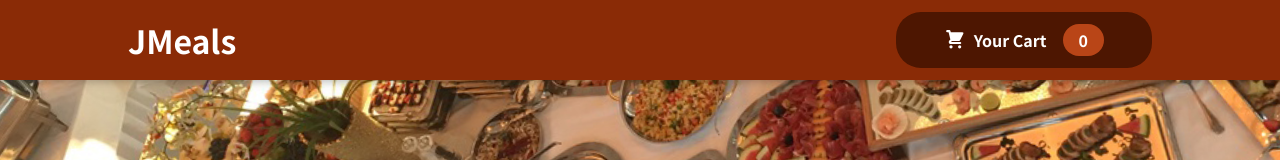
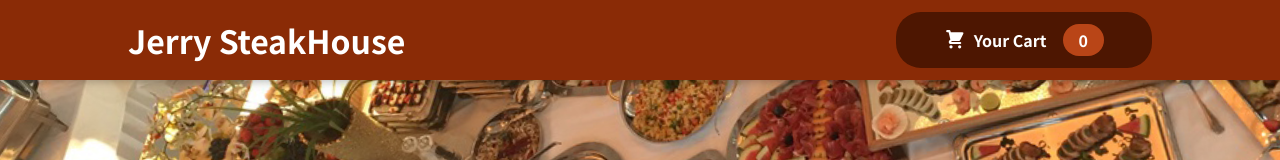
Before and after one commit to Jeremiah-Silva/JerrySteakHouse, a React (Create React App) app: page / in a window 1280 px wide. Shown: the top 160 px of the page. Built offline with nearby package versions, Linux system fonts and the light colour scheme.

Commit message:
Changed Restaurant name

```diff
--- a/src/components/Layout/Header.js
+++ b/src/components/Layout/Header.js
@@ -1,5 +1,4 @@
 import { Fragment } from "react";
-
 import HeaderCartButton from "./HeaderCartButton";
 import JMeals from '../../assets/meals.jpg';
 import classes from './Header.module.css';
@@ -8,7 +7,7 @@ const Header = (props) => {
     return (
     <Fragment>
         <header className={classes.header}>
-            <h1>JMeals</h1>
+            <h1>Jerry SteakHouse</h1>
             <HeaderCartButton onClick={props.onShowCart} />
         </header>
         <div className={classes['main-image']}>
```
